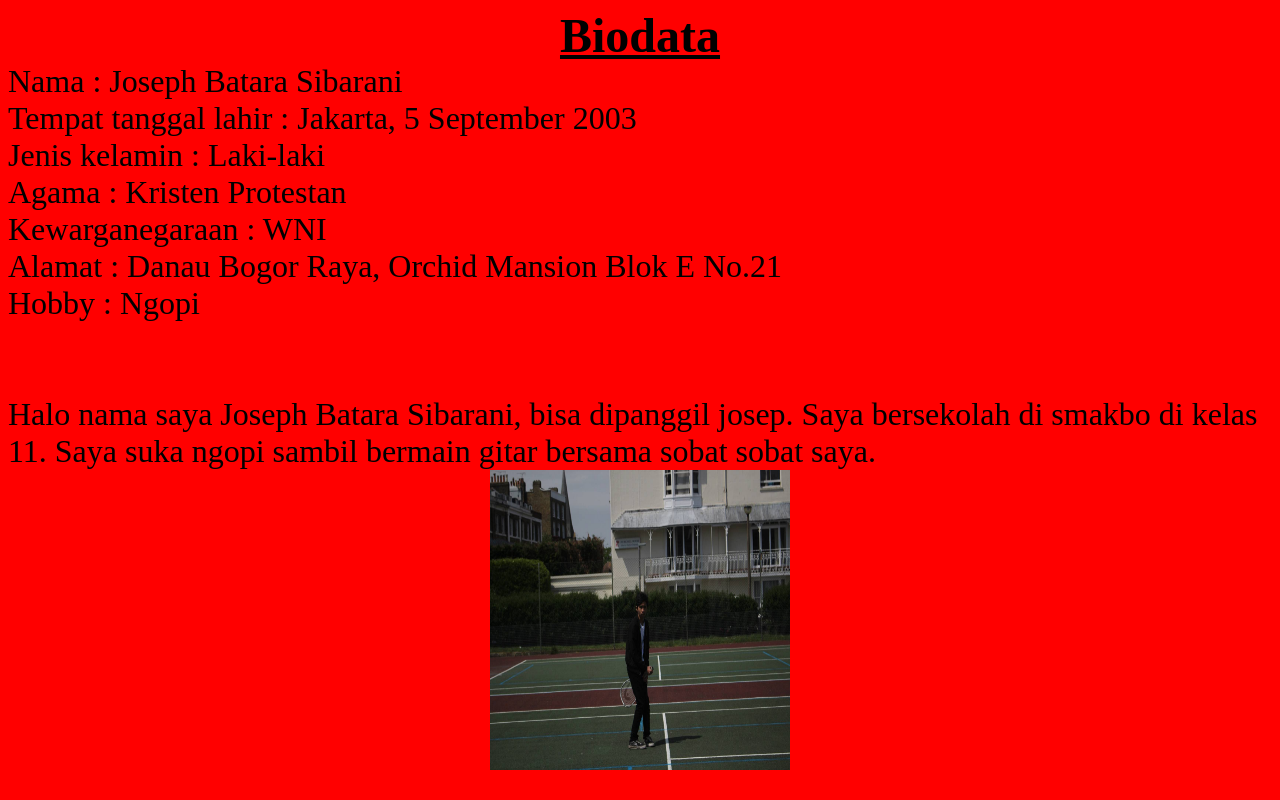
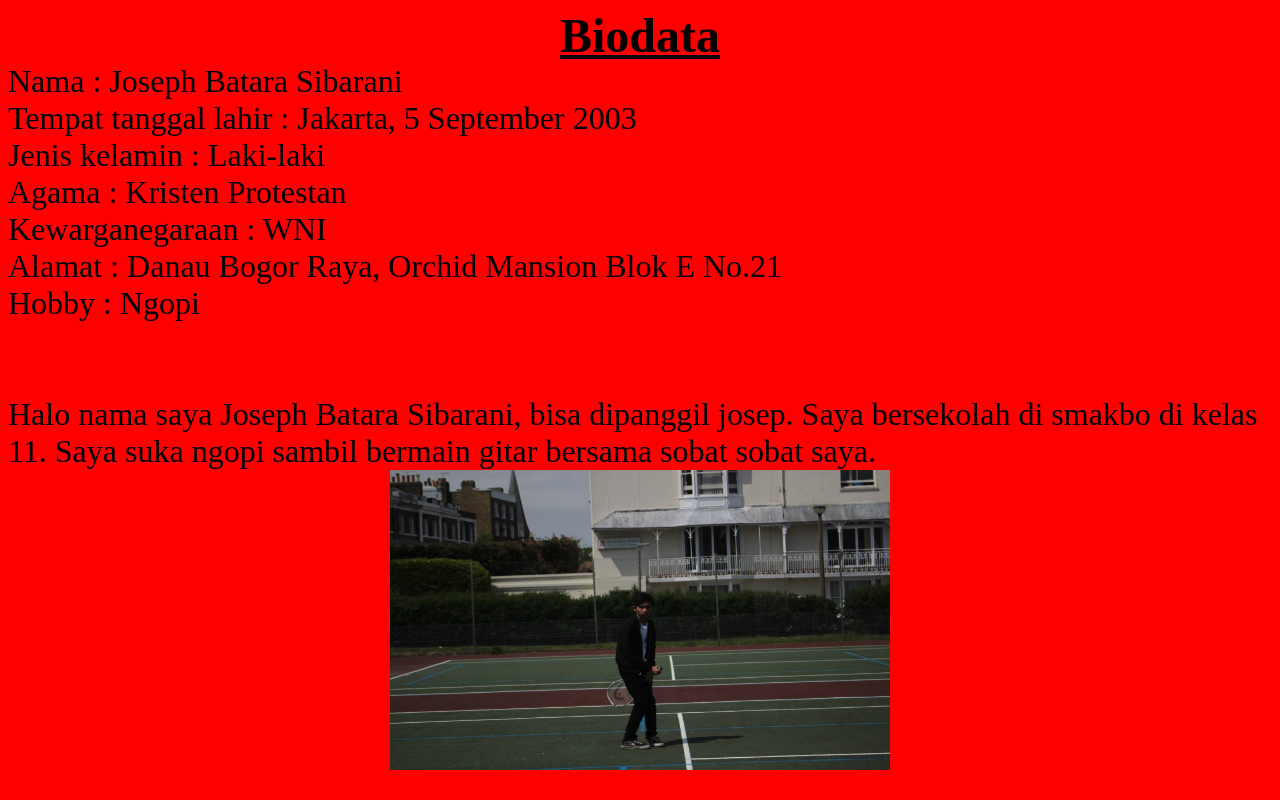
Before and after one commit to josephbs64/josephb64.github.io, a plain HTML site: page index.html in a window 1280 px wide. Drawn offline with Linux system fonts and the light colour scheme.

Commit message:
Update index.html

```diff
--- a/index.html
+++ b/index.html
@@ -20,7 +20,7 @@ Tempat tanggal lahir : Jakarta, 5 September 2003
 <font size="6" face="Serif" color="black">
 Halo nama saya Joseph Batara Sibarani, bisa dipanggil josep. Saya bersekolah di smakbo di kelas 11. Saya suka ngopi sambil bermain gitar bersama sobat sobat saya.
 <br><div align="middle">
-<img src="line_76735994557877.jpg" width="300" height="300">
+<img src="line_76735994557877.jpg" width="500" height="300">
 </div>
 </body>
 
```
